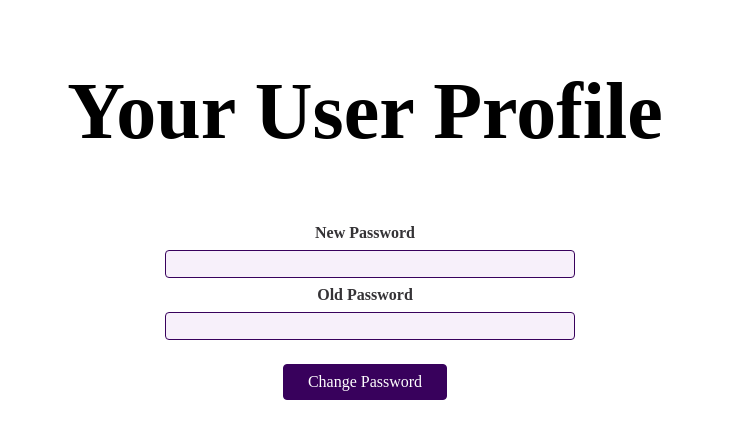
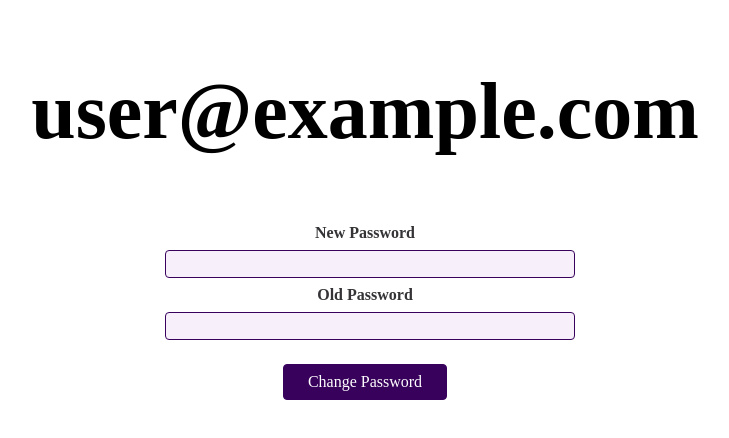
Before and after one commit to javierpb275/next-auth, a Next.js app: page /profile in a window 1280 px wide. Shown: the top 438 px of the page, without its empty margins (275-1004 px from the left). Built offline with nearby package versions, Linux system fonts and the light colour scheme; no server answers; sample sign-in values are in the browser's storage.

Commit message:
show email in userprofile page

```diff
--- a/components/profile/user-profile.js
+++ b/components/profile/user-profile.js
@@ -3,7 +3,7 @@ import classes from "./user-profile.module.css";
 /* import { getSession } from "next-auth/client";
 import { useEffect, useState } from "react"; */
 
-const UserProfile = () => {
+const UserProfile = (props) => {
   /*   const [isLoading, setIsLoading] = useState(true);
 
   useEffect(() => {
@@ -31,13 +31,11 @@ const UserProfile = () => {
     });
 
     const data = await response.json();
-
-    console.log(data);
   };
 
   return (
     <section className={classes.profile}>
-      <h1>Your User Profile</h1>
+      <h1>{props.user.email}</h1>
       <ProfileForm onChangePassword={changePasswordHandler} />
     </section>
   );
--- a/components/starting-page/starting-page.js
+++ b/components/starting-page/starting-page.js
@@ -1,8 +1,6 @@
 import classes from "./starting-page.module.css";
 
 const StartingPageContent = () => {
-  // Show Link to Login page if NOT auth
-
   return (
     <section className={classes.starting}>
       <h1>Welcome on Board!</h1>
--- a/pages/profile.js
+++ b/pages/profile.js
@@ -1,8 +1,8 @@
 import UserProfile from "../components/profile/user-profile";
 import { getSession } from "next-auth/client";
 
-const ProfilePage = () => {
-  return <UserProfile />;
+const ProfilePage = (props) => {
+  return <UserProfile user={props.session.user}/>;
 };
 
 export async function getServerSideProps(context) {
```
